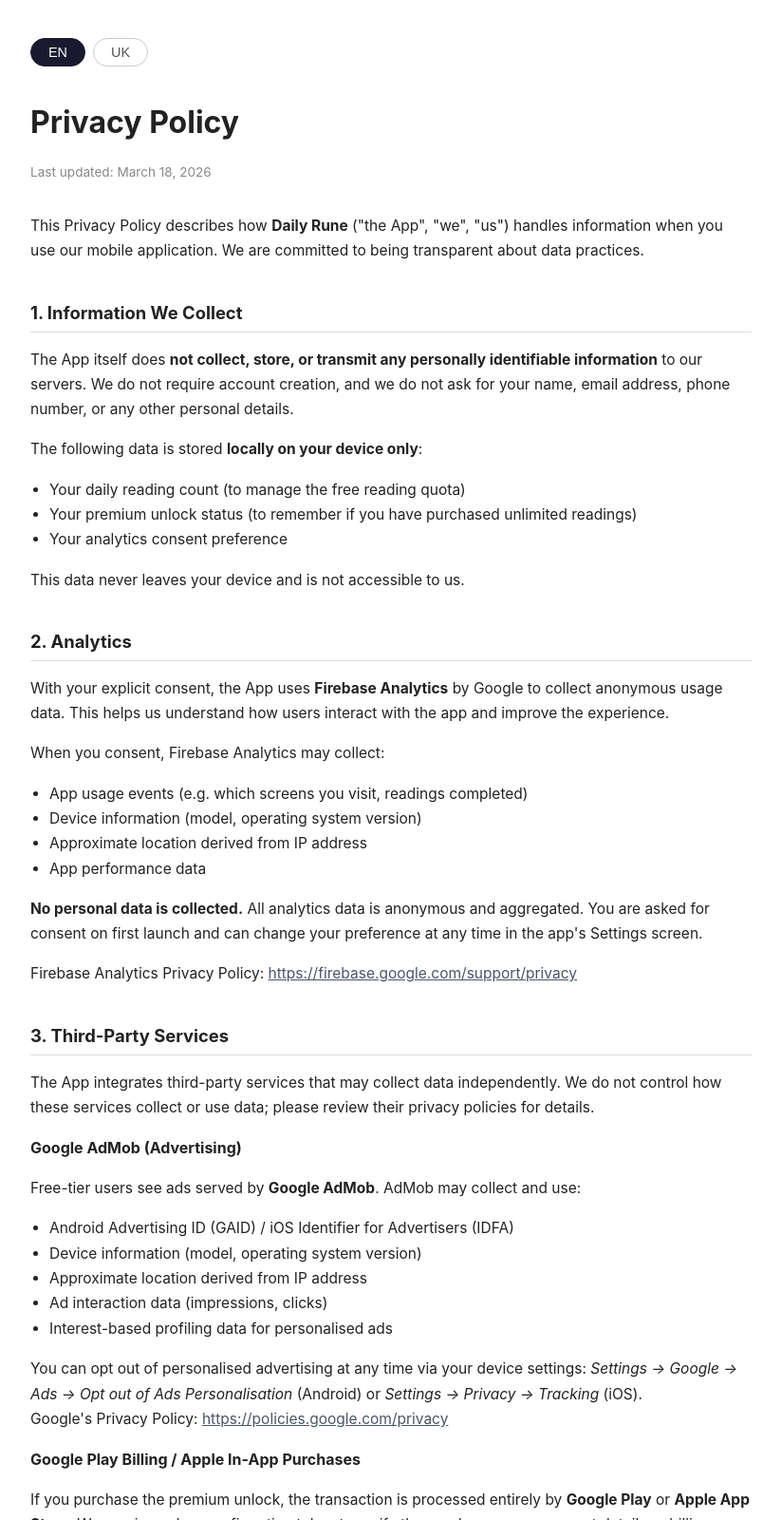
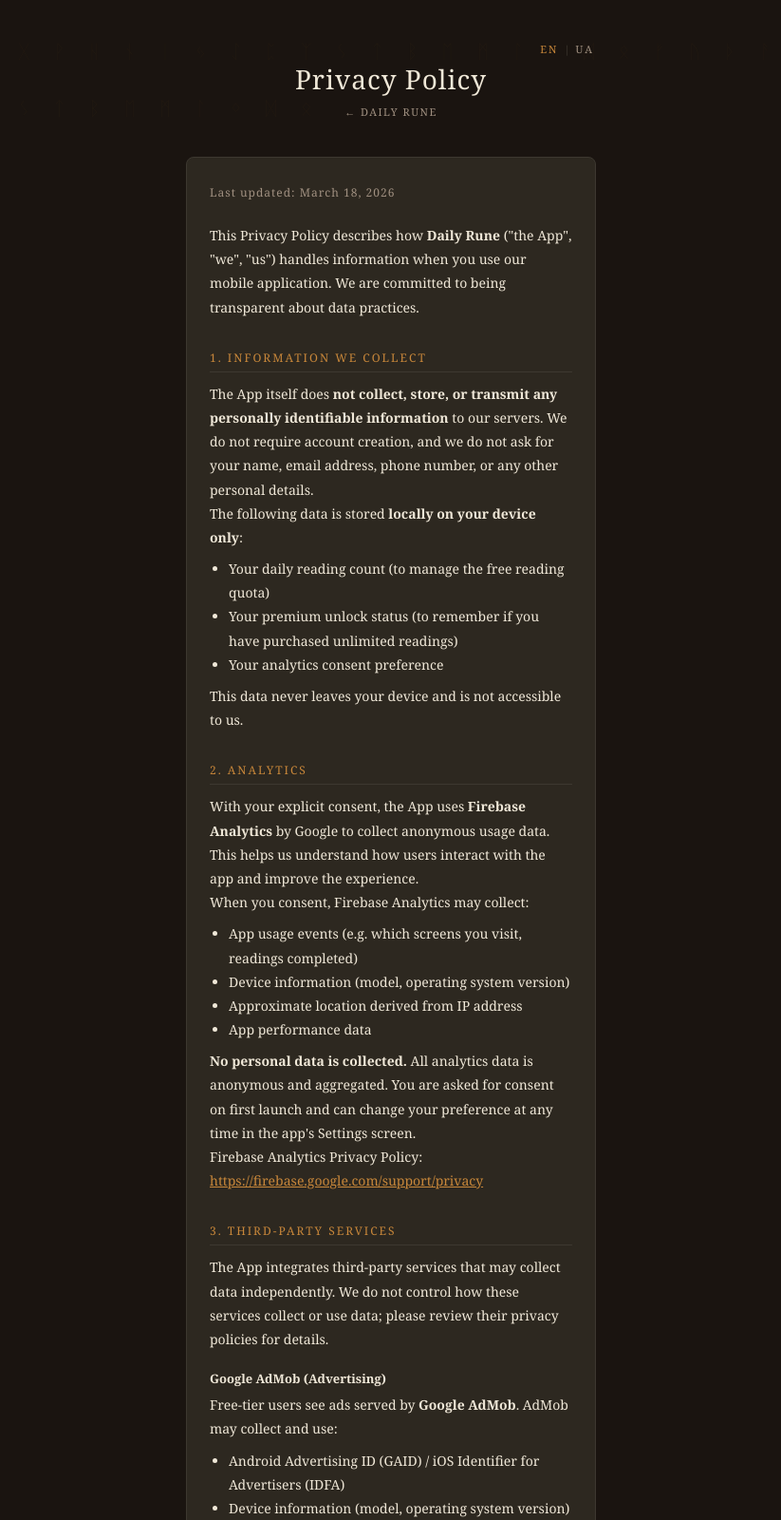
Before and after one commit to Chevit/daily-rune-site, a plain HTML site: page privacy-policy.html in a window 1280 px wide. Shown: the top 1600 px of the page at 95% size, without its empty margins (228-1051 px from the left). Drawn offline with Linux system fonts and the light colour scheme.

Commit message:
feat: restyle privacy-policy.html with dark theme and page-locale.js

```diff
--- a/privacy-policy.html
+++ b/privacy-policy.html
@@ -1,58 +1,33 @@
 <!DOCTYPE html>
 <html lang="en">
 <head>
-  <meta charset="UTF-8" />
-  <meta name="viewport" content="width=device-width, initial-scale=1.0" />
+  <meta charset="UTF-8">
+  <meta name="viewport" content="width=device-width, initial-scale=1.0">
+  <link rel="icon" type="image/x-icon" href="favicon.ico">
   <title>Privacy Policy — Daily Rune</title>
-  <style>
-    body {
-      font-family: -apple-system, BlinkMacSystemFont, 'Segoe UI', Roboto, sans-serif;
-      max-width: 760px;
-      margin: 0 auto;
-      padding: 40px 24px;
-      color: #222;
-      line-height: 1.7;
-    }
-    h1 { font-size: 2rem; margin-bottom: 4px; }
-    h2 { font-size: 1.15rem; margin-top: 36px; margin-bottom: 8px; border-bottom: 1px solid #ddd; padding-bottom: 4px; }
-    h3 { font-size: 1rem; margin-top: 16px; margin-bottom: 4px; }
-    p, li { font-size: 0.97rem; }
-    ul { padding-left: 20px; }
-    .last-updated { color: #888; font-size: 0.85rem; margin-bottom: 32px; }
-    a { color: #4a5568; }
-    .lang-switcher {
-      display: flex;
-      gap: 8px;
-      margin-bottom: 32px;
-    }
-    .lang-btn {
-      padding: 6px 18px;
-      border: 1px solid #ccc;
-      border-radius: 20px;
-      background: none;
-      cursor: pointer;
-      font-size: 0.9rem;
-      color: #555;
-    }
-    .lang-btn.active {
-      background: #1a1a2e;
-      color: #fff;
-      border-color: #1a1a2e;
-    }
-    [data-lang] { display: none; }
-  </style>
+  <link rel="stylesheet" href="css/styles.css">
 </head>
 <body>
+  <div class="page">
 
-  <div class="lang-switcher">
-    <button class="lang-btn active" onclick="setLang('en')">EN</button>
-    <button class="lang-btn" onclick="setLang('uk')">UK</button>
+    <header class="site-header">
+      <div class="locale-toggle">
+        <button class="locale-btn active" data-locale="en">EN</button>
+        <span class="locale-sep">|</span>
+        <button class="locale-btn" data-locale="ua">UA</button>
       </div>
+      <h1 class="app-title subpage-title">
+        <span data-lang="en">Privacy Policy</span>
+        <span data-lang="ua">Політика конфіденційності</span>
+      </h1>
+      <a href="index.html" class="back-link">← Daily Rune</a>
+    </header>
+
+    <div class="content-card subpage-content">
 
       <!-- ENGLISH -->
       <div data-lang="en">
-    <h1>Privacy Policy</h1>
-    <p class="last-updated">Last updated: March 18, 2026</p>
+        <span class="last-updated">Last updated: March 18, 2026</span>
         <p>This Privacy Policy describes how <strong>Daily Rune</strong> ("the App", "we", "us") handles information when you use our mobile application. We are committed to being transparent about data practices.</p>
 
         <h2>1. Information We Collect</h2>
@@ -75,7 +50,7 @@
           <li>App performance data</li>
         </ul>
         <p><strong>No personal data is collected.</strong> All analytics data is anonymous and aggregated. You are asked for consent on first launch and can change your preference at any time in the app's Settings screen.</p>
-    <p>Firebase Analytics Privacy Policy: <a href="https://firebase.google.com/support/privacy" target="_blank">https://firebase.google.com/support/privacy</a></p>
+        <p>Firebase Analytics Privacy Policy: <a href="https://firebase.google.com/support/privacy" target="_blank" rel="noopener">https://firebase.google.com/support/privacy</a></p>
 
         <h2>3. Third-Party Services</h2>
         <p>The App integrates third-party services that may collect data independently. We do not control how these services collect or use data; please review their privacy policies for details.</p>
@@ -89,13 +64,13 @@
           <li>Ad interaction data (impressions, clicks)</li>
           <li>Interest-based profiling data for personalised ads</li>
         </ul>
-    <p>You can opt out of personalised advertising at any time via your device settings: <em>Settings → Google → Ads → Opt out of Ads Personalisation</em> (Android) or <em>Settings → Privacy → Tracking</em> (iOS).<br />
-    Google's Privacy Policy: <a href="https://policies.google.com/privacy" target="_blank">https://policies.google.com/privacy</a></p>
+        <p>You can opt out of personalised advertising at any time via your device settings: <em>Settings → Google → Ads → Opt out of Ads Personalisation</em> (Android) or <em>Settings → Privacy → Tracking</em> (iOS).<br>
+        Google's Privacy Policy: <a href="https://policies.google.com/privacy" target="_blank" rel="noopener">https://policies.google.com/privacy</a></p>
 
         <h3>Google Play Billing / Apple In-App Purchases</h3>
-    <p>If you purchase the premium unlock, the transaction is processed entirely by <strong>Google Play</strong> or <strong>Apple App Store</strong>. We receive only a confirmation token to verify the purchase — no payment details or billing information are shared with us.<br />
-    Google Play's Terms: <a href="https://play.google.com/about/play-terms/" target="_blank">https://play.google.com/about/play-terms/</a><br />
-    Apple's Privacy Policy: <a href="https://www.apple.com/legal/privacy/" target="_blank">https://www.apple.com/legal/privacy/</a></p>
+        <p>If you purchase the premium unlock, the transaction is processed entirely by <strong>Google Play</strong> or <strong>Apple App Store</strong>. We receive only a confirmation token to verify the purchase — no payment details or billing information are shared with us.<br>
+        Google Play's Terms: <a href="https://play.google.com/about/play-terms/" target="_blank" rel="noopener">https://play.google.com/about/play-terms/</a><br>
+        Apple's Privacy Policy: <a href="https://www.apple.com/legal/privacy/" target="_blank" rel="noopener">https://www.apple.com/legal/privacy/</a></p>
 
         <h2>4. Permissions</h2>
         <p>The App requests the following device permissions:</p>
@@ -121,14 +96,13 @@
         <p>We may update this Privacy Policy from time to time. Changes will be posted on this page with an updated "Last updated" date. Continued use of the App after changes constitutes acceptance of the revised policy.</p>
 
         <h2>9. Contact Us</h2>
-    <p>If you have any questions about this Privacy Policy, please contact us at:<br />
+        <p>If you have any questions about this Privacy Policy, please contact us at:<br>
         <strong><a href="mailto:runes.chevit@gmail.com">runes.chevit@gmail.com</a></strong></p>
       </div>
 
       <!-- UKRAINIAN -->
-  <div data-lang="uk">
-    <h1>Політика конфіденційності</h1>
-    <p class="last-updated">Останнє оновлення: 18 березня 2026 р.</p>
+      <div data-lang="ua">
+        <span class="last-updated">Останнє оновлення: 18 березня 2026 р.</span>
         <p>Ця Політика конфіденційності описує, як <strong>Daily Rune</strong> («Додаток», «ми») обробляє інформацію під час використання нашого мобільного додатку. Ми прагнемо бути прозорими щодо роботи з даними.</p>
 
         <h2>1. Інформація, яку ми збираємо</h2>
@@ -151,7 +125,7 @@
           <li>Дані про продуктивність додатку</li>
         </ul>
         <p><strong>Особисті дані не збираються.</strong> Всі аналітичні дані є анонімними та агрегованими. Ми запитуємо згоду під час першого запуску, і ви можете змінити своє рішення будь-коли в розділі Налаштування.</p>
-    <p>Політика конфіденційності Firebase Analytics: <a href="https://firebase.google.com/support/privacy" target="_blank">https://firebase.google.com/support/privacy</a></p>
+        <p>Політика конфіденційності Firebase Analytics: <a href="https://firebase.google.com/support/privacy" target="_blank" rel="noopener">https://firebase.google.com/support/privacy</a></p>
 
         <h2>3. Сторонні сервіси</h2>
         <p>Додаток інтегрує сторонні сервіси, які можуть збирати дані самостійно. Ми не контролюємо, як ці сервіси збирають або використовують дані; будь ласка, ознайомтеся з їхніми політиками конфіденційності.</p>
@@ -165,13 +139,13 @@
           <li>Дані про взаємодію з рекламою (покази, кліки)</li>
           <li>Дані профілювання для персоналізованої реклами</li>
         </ul>
-    <p>Ви можете відмовитися від персоналізованої реклами в будь-який час через налаштування пристрою: <em>Налаштування → Google → Реклама → Відмовитися від персоналізації реклами</em> (Android) або <em>Налаштування → Конфіденційність → Відстеження</em> (iOS).<br />
-    Політика конфіденційності Google: <a href="https://policies.google.com/privacy" target="_blank">https://policies.google.com/privacy</a></p>
+        <p>Ви можете відмовитися від персоналізованої реклами в будь-який час через налаштування пристрою: <em>Налаштування → Google → Реклама → Відмовитися від персоналізації реклами</em> (Android) або <em>Налаштування → Конфіденційність → Відстеження</em> (iOS).<br>
+        Політика конфіденційності Google: <a href="https://policies.google.com/privacy" target="_blank" rel="noopener">https://policies.google.com/privacy</a></p>
 
         <h3>Google Play Billing / Apple In-App Purchases</h3>
-    <p>Якщо ви купуєте преміум-розблокування, транзакція обробляється виключно <strong>Google Play</strong> або <strong>Apple App Store</strong>. Ми отримуємо лише підтверджувальний токен для перевірки покупки — жодні платіжні дані нам не передаються.<br />
-    Умови Google Play: <a href="https://play.google.com/about/play-terms/" target="_blank">https://play.google.com/about/play-terms/</a><br />
-    Політика конфіденційності Apple: <a href="https://www.apple.com/legal/privacy/" target="_blank">https://www.apple.com/legal/privacy/</a></p>
+        <p>Якщо ви купуєте преміум-розблокування, транзакція обробляється виключно <strong>Google Play</strong> або <strong>Apple App Store</strong>. Ми отримуємо лише підтверджувальний токен для перевірки покупки — жодні платіжні дані нам не передаються.<br>
+        Умови Google Play: <a href="https://play.google.com/about/play-terms/" target="_blank" rel="noopener">https://play.google.com/about/play-terms/</a><br>
+        Політика конфіденційності Apple: <a href="https://www.apple.com/legal/privacy/" target="_blank" rel="noopener">https://www.apple.com/legal/privacy/</a></p>
 
         <h2>4. Дозволи</h2>
         <p>Додаток запитує наступні дозволи пристрою:</p>
@@ -197,22 +171,13 @@
         <p>Ми можемо час від часу оновлювати цю Політику конфіденційності. Зміни будуть опубліковані на цій сторінці з оновленою датою. Продовження використання Додатку після змін означає прийняття оновленої політики.</p>
 
         <h2>9. Зв'яжіться з нами</h2>
-    <p>Якщо у вас є запитання щодо цієї Політики конфіденційності, будь ласка, зв'яжіться з нами:<br />
+        <p>Якщо у вас є запитання щодо цієї Політики конфіденційності, будь ласка, зв'яжіться з нами:<br>
         <strong><a href="mailto:runes.chevit@gmail.com">runes.chevit@gmail.com</a></strong></p>
       </div>
 
-  <script>
-    function setLang(lang) {
-      document.querySelectorAll('[data-lang]').forEach(el => {
-        el.style.display = el.dataset.lang === lang ? 'block' : 'none';
-      });
-      document.querySelectorAll('.lang-btn').forEach(btn => {
-        btn.classList.toggle('active', btn.textContent.toLowerCase() === lang);
-      });
-      document.documentElement.lang = lang;
-    }
-    setLang('en');
-  </script>
+    </div>
+  </div>
 
+  <script type="module" src="js/page-locale.js"></script>
 </body>
 </html>
```
Lines whose indentation alone changed are shown as unchanged.
